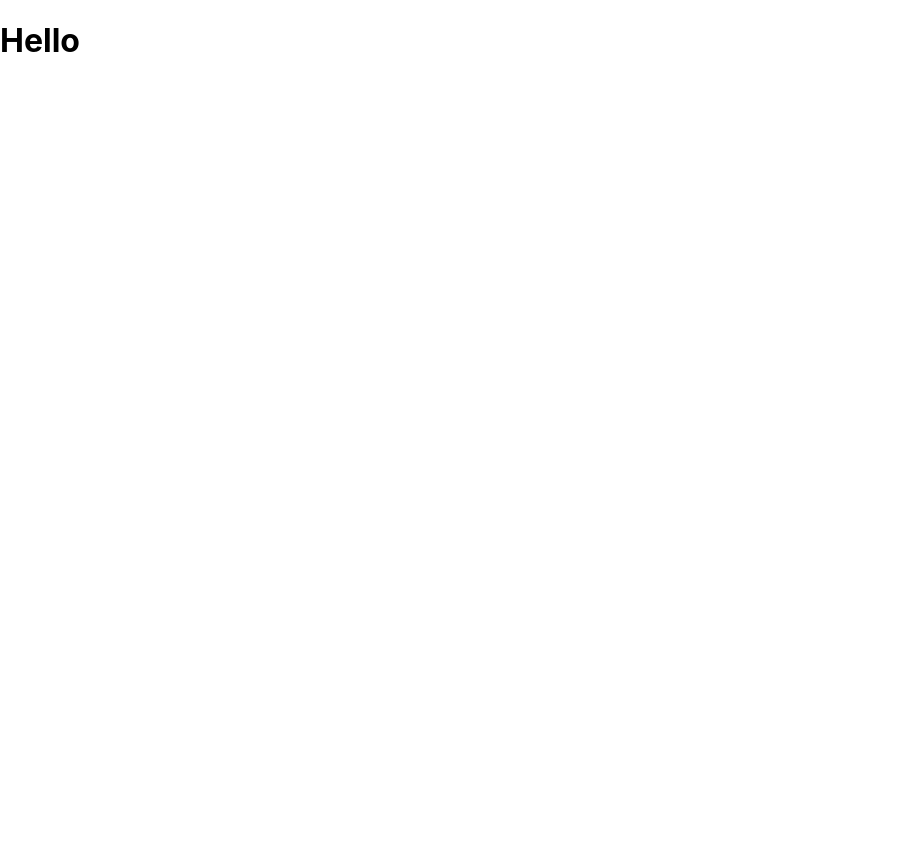
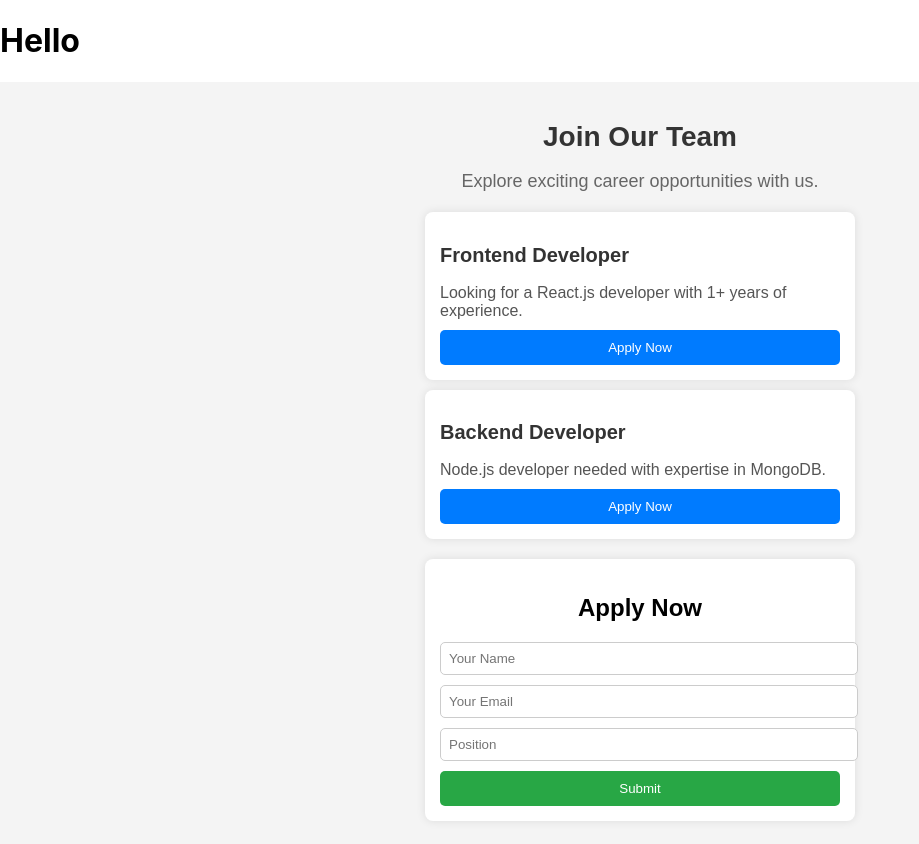
Before and after one commit to Tatasriram9/gitPractice, a React (Create React App) app: page / in a window 1280 px wide. Shown: the top 844 px of the page, without its empty margins (0-919 px from the left). Before the commit the page ends 800 px from the top, so only its background shows below. Built offline with nearby package versions, Linux system fonts and the light colour scheme.

Commit message:
shivacommit

```diff
--- a/package.json
+++ b/package.json
@@ -4,8 +4,11 @@
   "private": true,
   "dependencies": {
     "cra-template": "1.2.0",
+    "framer-motion": "^12.3.1",
+    "lucide-react": "^0.474.0",
     "react": "^19.0.0",
     "react-dom": "^19.0.0",
+    "react-router-dom": "^7.1.5",
     "react-scripts": "5.0.1",
     "web-vitals": "^4.2.4"
   },
--- a/src/App.js
+++ b/src/App.js
@@ -1,11 +1,14 @@
-import logo from './logo.svg';
+
 import './App.css';
+import CareerPage from './components/Career';
 import Navbar from './components/Navbar';
+
 
 function App() {
   return (
     <>
       <Navbar />
+      <CareerPage/>
     </>
   );
 }
--- /dev/null
+++ b/src/components/Career.js
@@ -0,0 +1,107 @@
+import React from "react";
+
+const CareerPage = () => {
+  const styles = {
+    container: {
+      fontFamily: "Arial, sans-serif",
+      margin: "0",
+      padding: "20px",
+      backgroundColor: "#f4f4f4",
+      textAlign: "center",
+    },
+    header: {
+      fontSize: "28px",
+      fontWeight: "bold",
+      color: "#333",
+    },
+    description: {
+      fontSize: "18px",
+      color: "#666",
+      marginBottom: "20px",
+    },
+    jobCard: {
+      backgroundColor: "#fff",
+      padding: "15px",
+      margin: "10px auto",
+      borderRadius: "8px",
+      boxShadow: "0 0 10px rgba(0, 0, 0, 0.1)",
+      maxWidth: "400px",
+      textAlign: "left",
+    },
+    jobTitle: {
+      fontSize: "20px",
+      fontWeight: "bold",
+      color: "#333",
+    },
+    jobDescription: {
+      fontSize: "16px",
+      color: "#555",
+      margin: "10px 0",
+    },
+    applyButton: {
+      backgroundColor: "#007bff",
+      color: "#fff",
+      padding: "10px",
+      border: "none",
+      borderRadius: "5px",
+      cursor: "pointer",
+      display: "block",
+      width: "100%",
+    },
+    form: {
+      backgroundColor: "#fff",
+      padding: "15px",
+      margin: "20px auto",
+      borderRadius: "8px",
+      boxShadow: "0 0 10px rgba(0, 0, 0, 0.1)",
+      maxWidth: "400px",
+    },
+    input: {
+      width: "100%",
+      padding: "8px",
+      marginBottom: "10px",
+      border: "1px solid #ccc",
+      borderRadius: "5px",
+    },
+    submitButton: {
+      backgroundColor: "#28a745",
+      color: "#fff",
+      padding: "10px",
+      border: "none",
+      borderRadius: "5px",
+      cursor: "pointer",
+      width: "100%",
+    },
+  };
+
+  return (
+    <div style={styles.container}>
+      <h1 style={styles.header}>Join Our Team</h1>
+      <p style={styles.description}>Explore exciting career opportunities with us.</p>
+
+      {/* Job Listing */}
+      <div style={styles.jobCard}>
+        <h2 style={styles.jobTitle}>Frontend Developer</h2>
+        <p style={styles.jobDescription}>Looking for a React.js developer with 1+ years of experience.</p>
+        <button style={styles.applyButton}>Apply Now</button>
+      </div>
+
+      <div style={styles.jobCard}>
+        <h2 style={styles.jobTitle}>Backend Developer</h2>
+        <p style={styles.jobDescription}>Node.js developer needed with expertise in MongoDB.</p>
+        <button style={styles.applyButton}>Apply Now</button>
+      </div>
+
+      {/* Contact Form */}
+      <div style={styles.form}>
+        <h2>Apply Now</h2>
+        <input type="text" placeholder="Your Name" style={styles.input} />
+        <input type="email" placeholder="Your Email" style={styles.input} />
+        <input type="text" placeholder="Position" style={styles.input} />
+        <button style={styles.submitButton}>Submit</button>
+      </div>
+    </div>
+  );
+};
+
+export default CareerPage;
```
Also changed, not shown: 1 other file (tests, documents, lock files or other folders).
